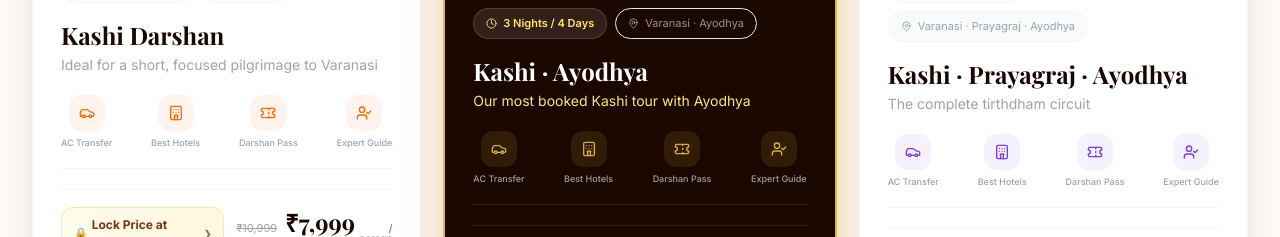
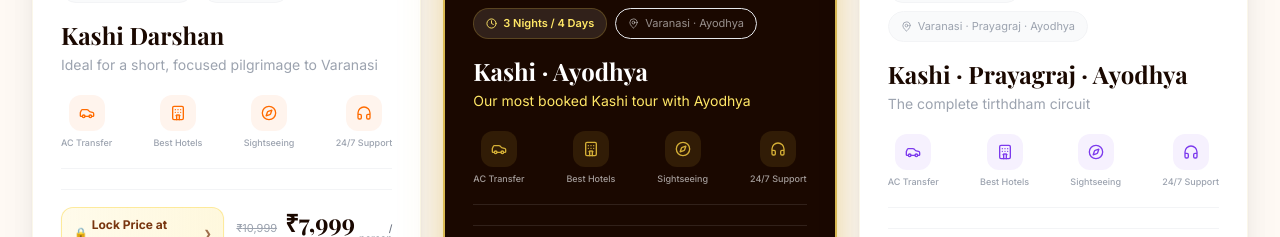
Before and after one commit to ayodhyadharsha-max/kashidarshan, a Next.js app: page / in a window 1280 px wide. Shown: the part 4040-4277 px from the top of the page. Built offline with nearby package versions, Linux system fonts and the light colour scheme.

Commit message:
Replace core inclusions labels 'Darshan Pass' and 'Expert Guide' with 'Sightseeing' and '24/7 Support'

```diff
--- a/components/Packages.tsx
+++ b/components/Packages.tsx
@@ -2,7 +2,7 @@
 
 import { useRef, useState, useEffect } from "react";
 import { motion, useInView } from "framer-motion";
-import { Check, MessageCircle, Clock, MapPin, Hotel, Car, UserCheck, Ticket, Sparkles } from "lucide-react";
+import { Check, MessageCircle, Clock, MapPin, Hotel, Car, UserCheck, Ticket, Sparkles, Compass, Headphones } from "lucide-react";
 
 const WA_NUMBER = "917011960307";
 
@@ -207,8 +207,8 @@ const packages = [
 const coreInclusions = [
   { icon: Car,      label: "AC Transfer" },
   { icon: Hotel,    label: "Best Hotels" },
-  { icon: Ticket,   label: "Darshan Pass" },
-  { icon: UserCheck,label: "Expert Guide" },
+  { icon: Compass,  label: "Sightseeing" },
+  { icon: Headphones,label: "24/7 Support" },
 ];
 
 function PackageCard({ pkg, index, tokenAmount }: { pkg: (typeof packages)[0]; index: number; tokenAmount: number }) {
```
